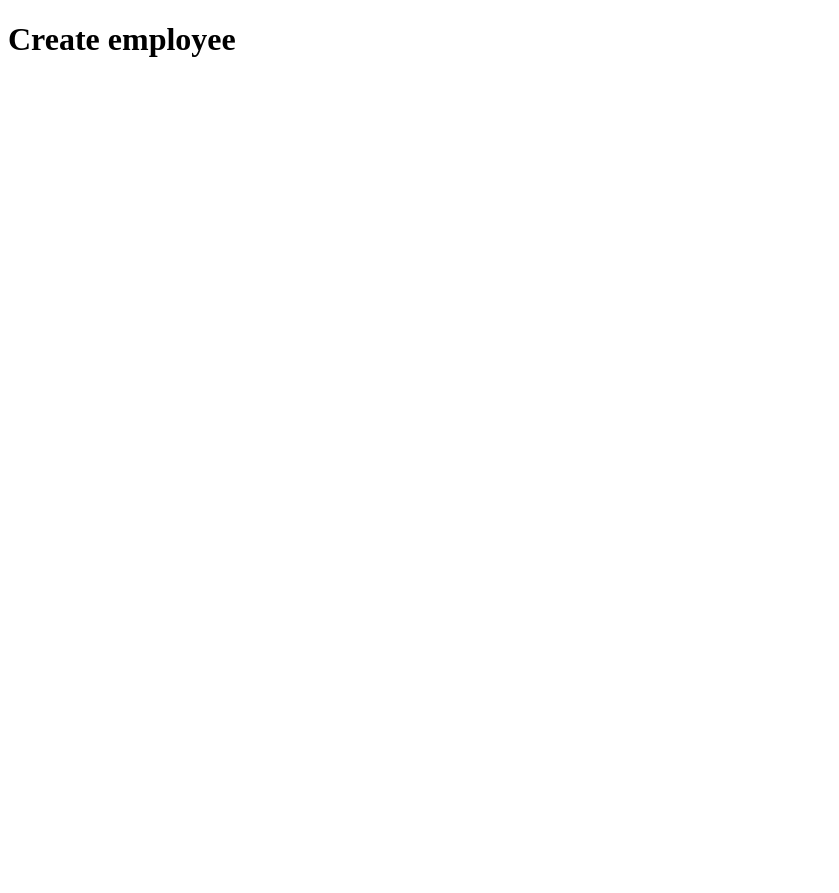
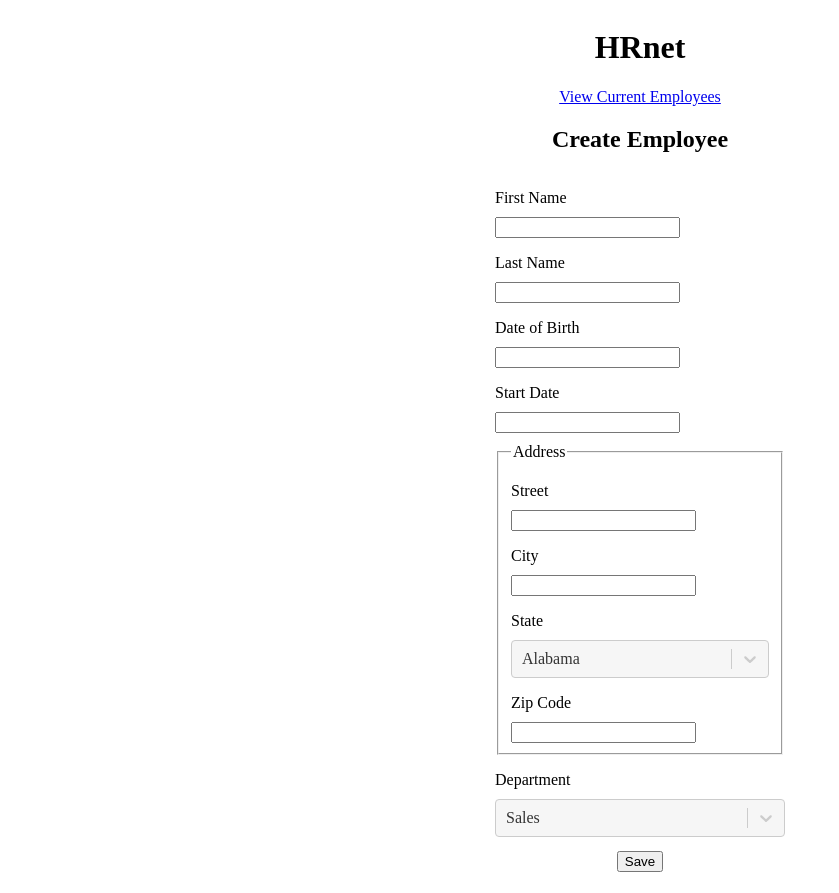
Before and after one commit to TiagoLima-7/OCR-hrnet-react, a React (Vite) app: page /create in a window 1280 px wide. Shown: the whole page, without its empty margins (0-839 px from the left). Before the commit the page ends 800 px from the top, so only its background shows below. Built offline with nearby package versions, Linux system fonts and the light colour scheme.

Commit message:
feat: build CreateEmployee form with validation and Redux dispatch

```diff
--- a/src/pages/CreateEmployee.jsx
+++ b/src/pages/CreateEmployee.jsx
@@ -1,3 +1,228 @@
+import { useState } from "react";
+import { useDispatch } from "react-redux";
+import { Link, useNavigate } from "react-router-dom";
+import DatePicker from "react-datepicker";
+import Select from "react-select";
+import "react-datepicker/dist/react-datepicker.css";
+import { addEmployee } from "../store/employeesSlice";
+import { DEPARTMENTS, STATES } from "../features/employees/constants";
+import Modal from "../components/common/Modal";
+
+const EMPTY = {
+  firstName: "",
+  lastName: "",
+  dateOfBirth: null,
+  startDate: null,
+  street: "",
+  city: "",
+  state: STATES[0],
+  zipCode: "",
+  department: DEPARTMENTS[0],
+};
+
 export default function CreateEmployee() {
-  return <h1>Create employee</h1>;
+  const dispatch = useDispatch();
+  const navigate = useNavigate();
+  const [form, setForm] = useState(EMPTY);
+  const [showConfirm, setConfirm] = useState(false);
+  const [errors, setErrors] = useState({});
+
+  const setText = (e) => {
+    const { name, value } = e.target;
+    setForm((p) => ({ ...p, [name]: value }));
+  };
+  const setDate = (field, date) => setForm((p) => ({ ...p, [field]: date }));
+  const setSelect = (field, opt) => setForm((p) => ({ ...p, [field]: opt }));
+
+  function handleSubmit(e) {
+    e.preventDefault();
+
+    const newErrors = {};
+    if (!form.dateOfBirth) {
+      newErrors.dateOfBirth = "Date of birth is required";
+    } else {
+      const today = new Date();
+      const minAge = new Date(
+        today.getFullYear() - 18,
+        today.getMonth(),
+        today.getDate(),
+      );
+      if (form.dateOfBirth > minAge) {
+        newErrors.dateOfBirth = "Employee must be at least 18 years old";
+      }
+      if (!form.startDate) newErrors.startDate = "Start date is required";
+      console.log(minAge);
+    }
+    if (Object.keys(newErrors).length > 0) {
+      setErrors(newErrors);
+      return;
+    }
+
+    setErrors({});
+    dispatch(
+      addEmployee({
+        firstName: form.firstName,
+        lastName: form.lastName,
+        dateOfBirth: form.dateOfBirth?.toLocaleDateString("en-US"),
+        startDate: form.startDate?.toLocaleDateString("en-US"),
+        street: form.street,
+        city: form.city,
+        state: form.state?.value,
+        zipCode: form.zipCode,
+        department: form.department?.value,
+      }),
+    );
+    setConfirm(true);
+  }
+
+  function handleClose() {
+    setConfirm(false);
+    setForm(EMPTY);
+    navigate("/employees");
+  }
+
+  return (
+    <main>
+      <div className="title">
+        <h1>HRnet</h1>
+      </div>
+      <div className="container">
+        <Link to="/employees">View Current Employees</Link>
+        <h2>Create Employee</h2>
+        <form onSubmit={handleSubmit}>
+          <label htmlFor="firstName">First Name</label>
+          <input
+            id="firstName"
+            name="firstName"
+            type="text"
+            value={form.firstName}
+            onChange={setText}
+            required
+          />
+
+          <label htmlFor="lastName">Last Name</label>
+          <input
+            id="lastName"
+            name="lastName"
+            type="text"
+            value={form.lastName}
+            onChange={setText}
+            required
+          />
+
+          <label>Date of Birth</label>
+          <DatePicker
+            selected={form.dateOfBirth}
+            onChange={(d) => setDate("dateOfBirth", d)}
+            dateFormat={"MM/dd/yyyy"}
+            placeholderText=""
+            showYearDropdown
+            scrollableYearDropdown
+            yearDropdownItemNumber={60}
+            startDate={
+              new Date(
+                new Date().getFullYear() - 18,
+                new Date().getMonth(),
+                new Date().getDate(),
+              )
+            }
+          />
+          {errors.dateOfBirth && (
+            <p style={{ color: "red", fontSize: "12px" }}>
+              {errors.dateOfBirth}
+            </p>
+          )}
+
+          <label>Start Date</label>
+          <DatePicker
+            selected={form.startDate}
+            onChange={(d) => setDate("startDate", d)}
+            dateFormat={"MM/dd/yyyy"}
+            placeholderText=""
+            showYearDropdown
+            scrollableYearDropdown
+            yearDropdownItemNumber={60}
+            minDate={form.dateOfBirth ?? undefined}
+          />
+          {errors.startDate && (
+            <p style={{ color: "red", fontSize: "12px" }}>{errors.startDate}</p>
+          )}
+
+          <fieldset className="address">
+            <legend>Address</legend>
+
+            <label htmlFor="street">Street</label>
+            <input
+              id="street"
+              name="street"
+              type="text"
+              value={form.street}
+              onChange={setText}
+              required
+            />
+
+            <label htmlFor="city">City</label>
+            <input
+              id="city"
+              name="city"
+              type="text"
+              value={form.city}
+              onChange={setText}
+              required
+            />
+
+            <label>State</label>
+            <Select
+              styles={{
+                control: (base) => ({
+                  ...base,
+                  backgroundColor: "#f6f6f6",
+                }),
+              }}
+              options={STATES}
+              value={form.state}
+              onChange={(o) => setSelect("state", o)}
+              placeholder="Select state..."
+            />
+
+            <label htmlFor="zipCode">Zip Code</label>
+            <input
+              id="zipCode"
+              name="zipCode"
+              type="text"
+              value={form.zipCode}
+              onChange={setText}
+              required
+            />
+          </fieldset>
+
+          <label>Department</label>
+          <Select
+            styles={{
+              control: (base) => ({
+                ...base,
+                backgroundColor: "#f6f6f6",
+              }),
+            }}
+            options={DEPARTMENTS}
+            value={form.department}
+            onChange={(o) => setSelect("department", o)}
+            placeholder="Select department"
+          />
+
+          <button className="btn" type="submit">
+            Save
+          </button>
+        </form>
+      </div>
+
+      {showConfirm && (
+        <Modal
+          title="Employee Created"
+          message={`${form.firstName} ${form.lastName} has been successfully added.`}
+          onClose={handleClose}
+        />
+      )}
+    </main>
+  );
 }
```
